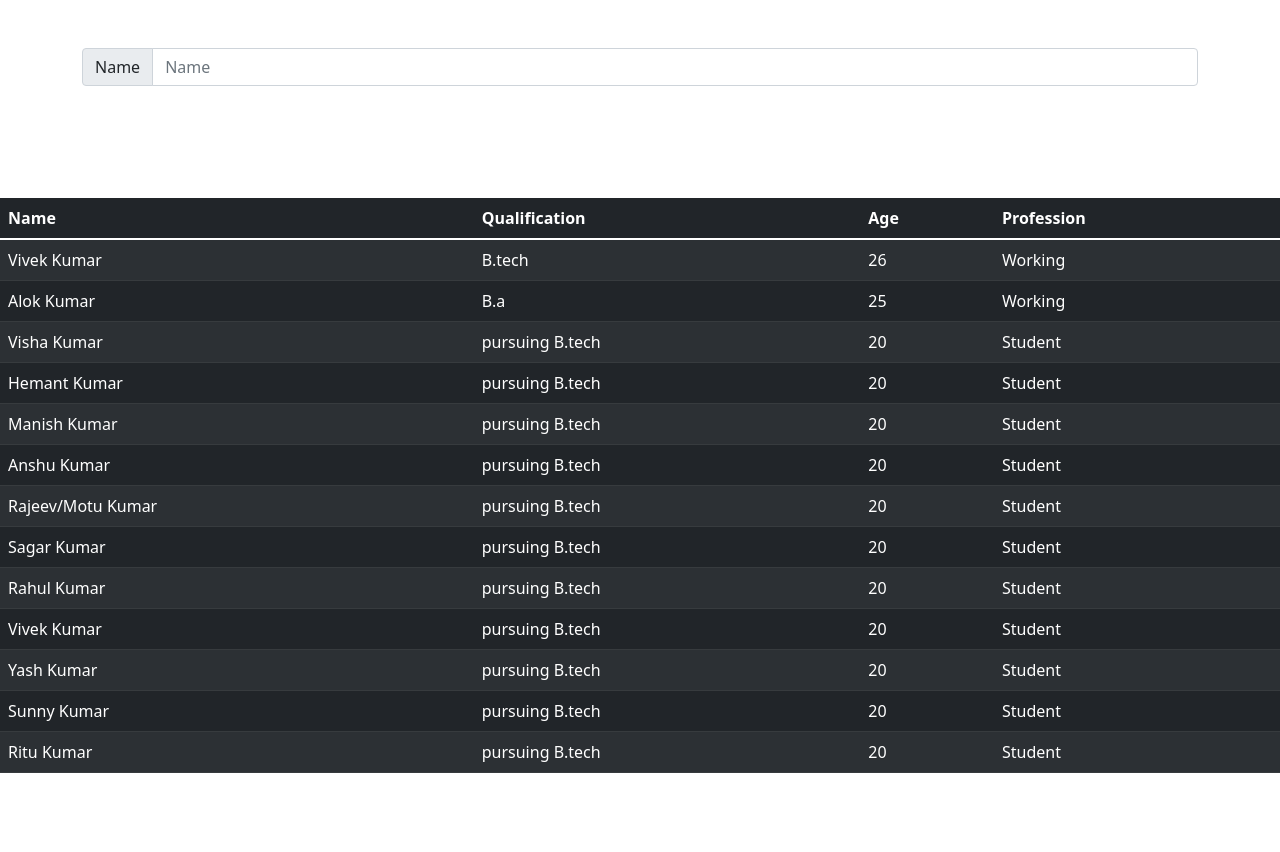
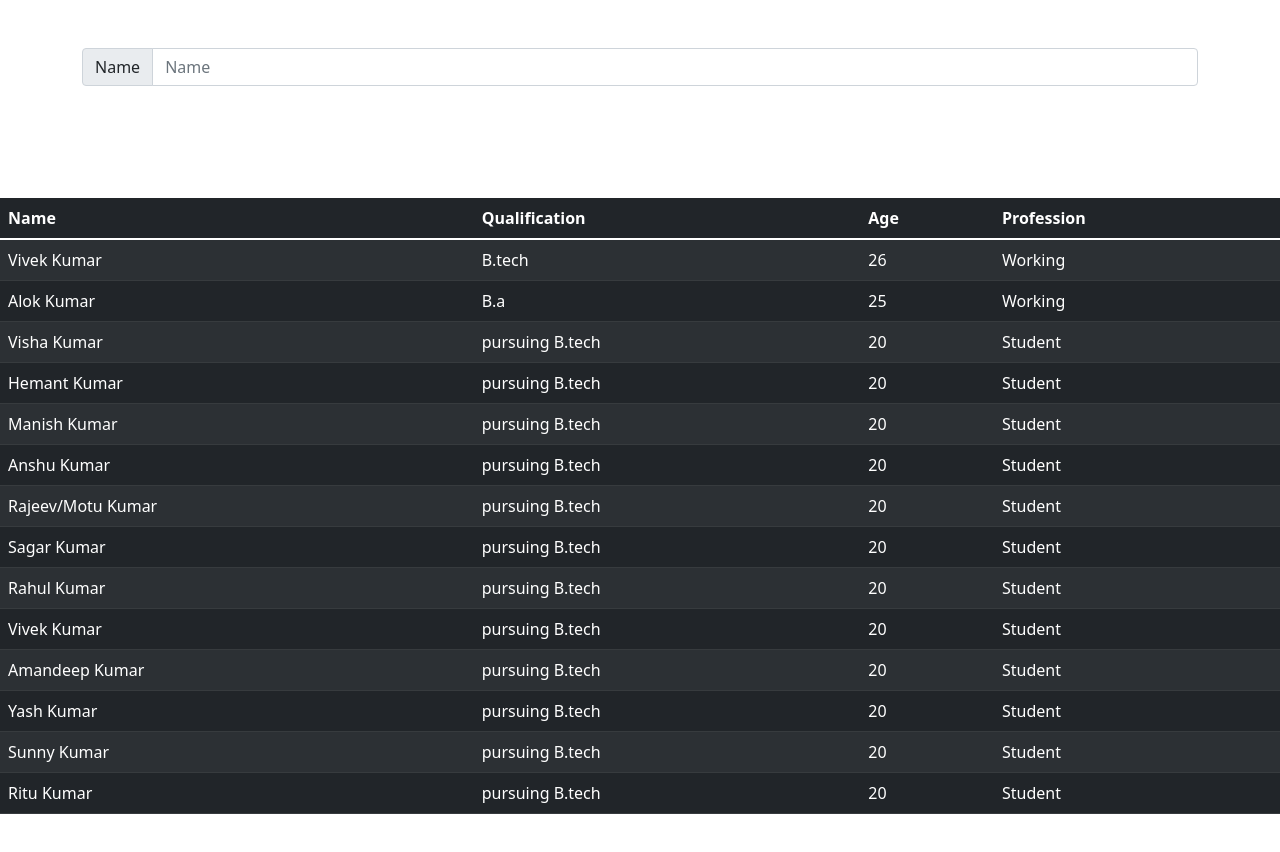
Before and after one commit to Vishal7547/Filter-search-table, a website: page index.html in a window 1280 px wide. Drawn offline with nearby package versions, Linux system fonts and the light colour scheme.

Commit message:
Name add

```diff
--- a/index.html
+++ b/index.html
@@ -86,6 +86,8 @@
                 <td>Student</td>
             </tr>
 
+
+
             <tr>
                 <td>Rahul Kumar</td>
                 <td> pursuing B.tech</td>
@@ -100,7 +102,7 @@
                 <td>Student</td>
             </tr>
 
-
+                <tr> <td>Amandeep Kumar</td> <td> pursuing B.tech</td> <td>20</td> <td>Student</td> </tr>
 
             <tr>
                 <td>Yash Kumar</td>
```
